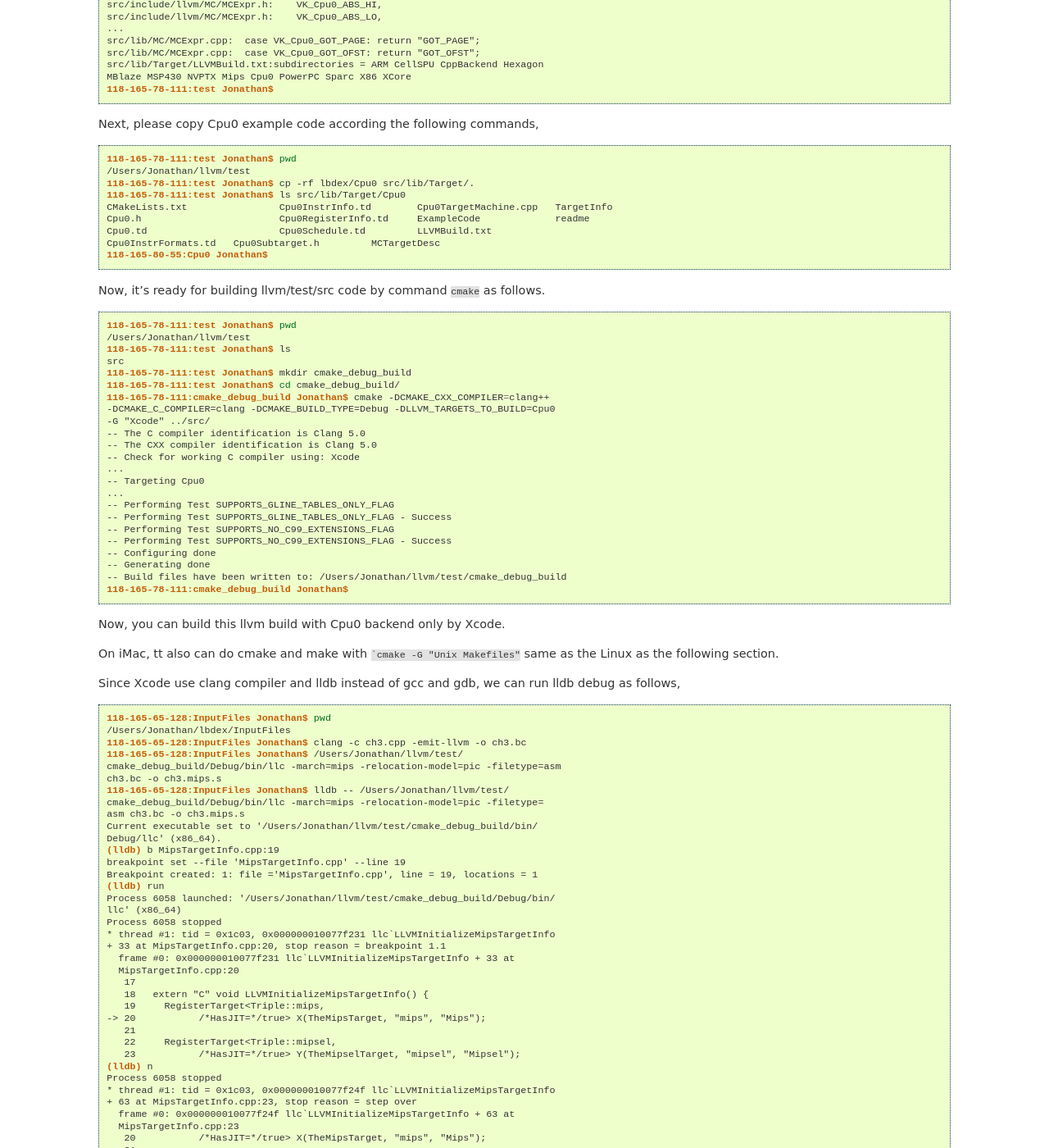
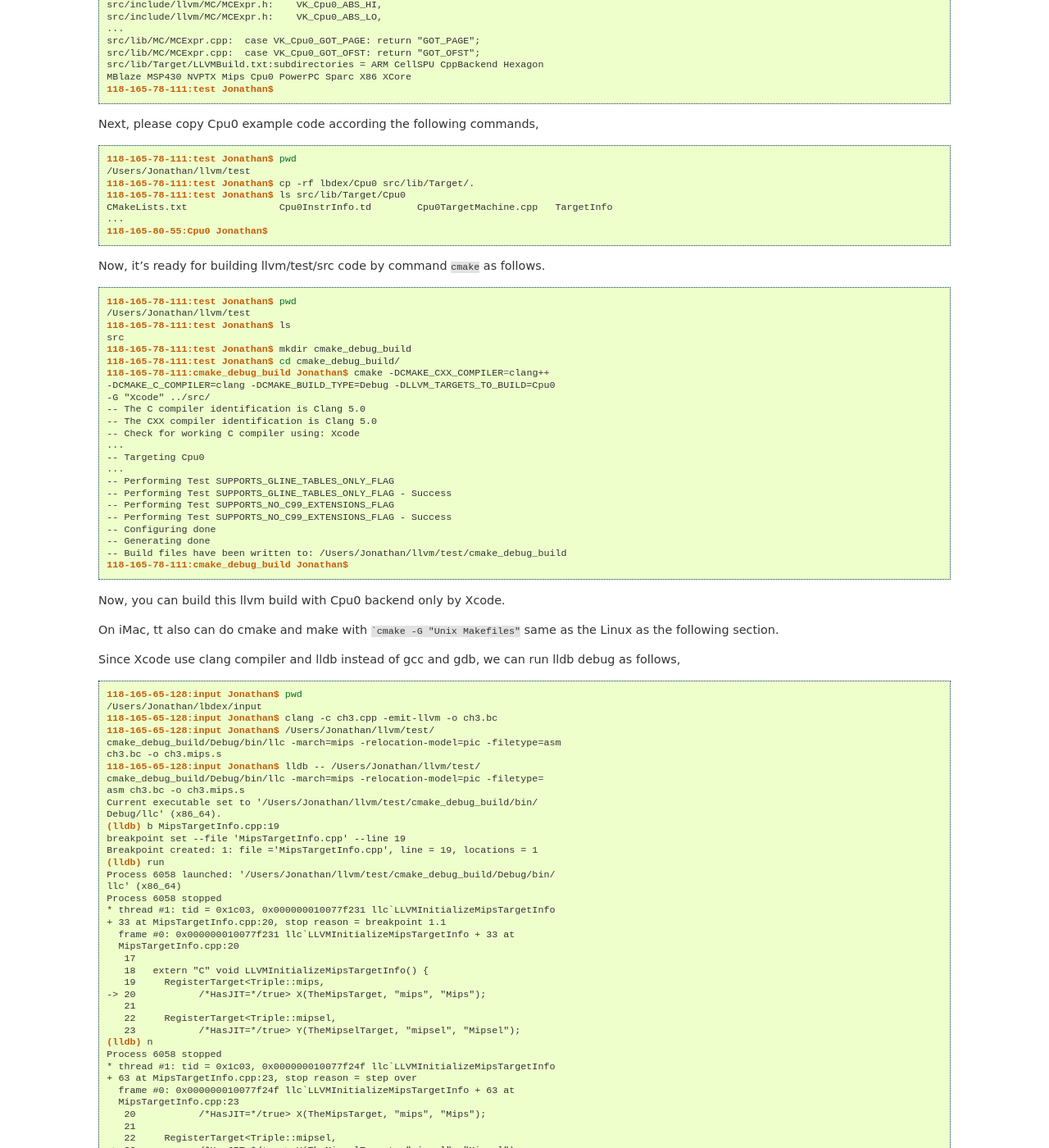
Before and after one commit to Jonathan2251/lbd, a Sphinx documentation site: the page built from source/install.rst, in a window 1280 px wide and 1400 px high, scrolled down 8394 px. Shown: the whole window at 82% size. Built offline with Sphinx 7.4.7, drawn with Linux system fonts in a browser that asks for light colours; pages that are not in the unit, such as notebooks, are missing from menus; some of the changed text lies outside the part shown.

Commit message:
correct lbdex/input from old InputFiles

```diff
--- a/source/install.rst
+++ b/source/install.rst
@@ -148,7 +148,7 @@ For example, we install the Graphviz in directory
 
 .. code-block:: console
 
-  118-165-12-177:InputFiles Jonathan$ cat /Users/Jonathan/.profile
+  118-165-12-177:input Jonathan$ cat /Users/Jonathan/.profile
   export PATH=$PATH:/Applications/Xcode.app/Contents/bin:
   /Applications/Graphviz.app/Contents/MacOS/:/Users/Jonathan/llvm/release/
   cmake_release_build/Debug/bin
@@ -365,9 +365,7 @@ Next, please copy Cpu0 example code according the following commands,
   118-165-78-111:test Jonathan$ cp -rf lbdex/Cpu0 src/lib/Target/.
   118-165-78-111:test Jonathan$ ls src/lib/Target/Cpu0
   CMakeLists.txt		Cpu0InstrInfo.td	Cpu0TargetMachine.cpp	TargetInfo
-  Cpu0.h			Cpu0RegisterInfo.td	ExampleCode		readme
-  Cpu0.td			Cpu0Schedule.td		LLVMBuild.txt
-  Cpu0InstrFormats.td	Cpu0Subtarget.h		MCTargetDesc
+  ...
   118-165-80-55:Cpu0 Jonathan$
 
 
@@ -409,13 +407,13 @@ debug as follows,
 
 .. code-block:: console
 
-  118-165-65-128:InputFiles Jonathan$ pwd
-  /Users/Jonathan/lbdex/InputFiles
-  118-165-65-128:InputFiles Jonathan$ clang -c ch3.cpp -emit-llvm -o ch3.bc
-  118-165-65-128:InputFiles Jonathan$ /Users/Jonathan/llvm/test/
+  118-165-65-128:input Jonathan$ pwd
+  /Users/Jonathan/lbdex/input
+  118-165-65-128:input Jonathan$ clang -c ch3.cpp -emit-llvm -o ch3.bc
+  118-165-65-128:input Jonathan$ /Users/Jonathan/llvm/test/
   cmake_debug_build/Debug/bin/llc -march=mips -relocation-model=pic -filetype=asm
   ch3.bc -o ch3.mips.s
-  118-165-65-128:InputFiles Jonathan$ lldb -- /Users/Jonathan/llvm/test/
+  118-165-65-128:input Jonathan$ lldb -- /Users/Jonathan/llvm/test/
   cmake_debug_build/Debug/bin/llc -march=mips -relocation-model=pic -filetype=
   asm ch3.bc -o ch3.mips.s
   Current executable set to '/Users/Jonathan/llvm/test/cmake_debug_build/bin/
@@ -455,7 +453,7 @@ debug as follows,
   (lldb) print X
   (llvm::RegisterTarget<llvm::Triple::ArchType, true>) $0 = {}
   (lldb) quit
-  118-165-65-128:InputFiles Jonathan$
+  118-165-65-128:input Jonathan$
 
 About the lldb debug command, please reference [#lldb-gdb]_ or lldb portal
 [#lldb]_.
@@ -680,11 +678,10 @@ Finally, try gdb as follows.
 
 .. code-block:: console
 
-  [Gamma@localhost InputFiles]$ pwd
-  ~/llvm/test/src/lib/Target/Cpu0/ExampleCode/
-  lbdex/InputFiles
-  [Gamma@localhost InputFiles]$ clang -c ch3.cpp -emit-llvm -o ch3.bc
-  [Gamma@localhost InputFiles]$ gdb -args ~/llvm/test/
+  [Gamma@localhost input]$ pwd
+  ~/lbdex/input
+  [Gamma@localhost input]$ clang -c ch3.cpp -emit-llvm -o ch3.bc
+  [Gamma@localhost input]$ gdb -args ~/llvm/test/
   cmake_debug_build/bin/llc -march=cpu0 -relocation-model=pic -filetype=obj
   ch3.bc -o ch3.cpu0.o
   GNU gdb (GDB) Fedora (7.4.50.20120120-50.fc17)
@@ -720,7 +717,7 @@ Finally, try gdb as follows.
     Inferior 1 [process 10165] will be killed.
 
   Quit anyway? (y or n) y
-  [Gamma@localhost InputFiles]$
+  [Gamma@localhost input]$
 
 
 
```
